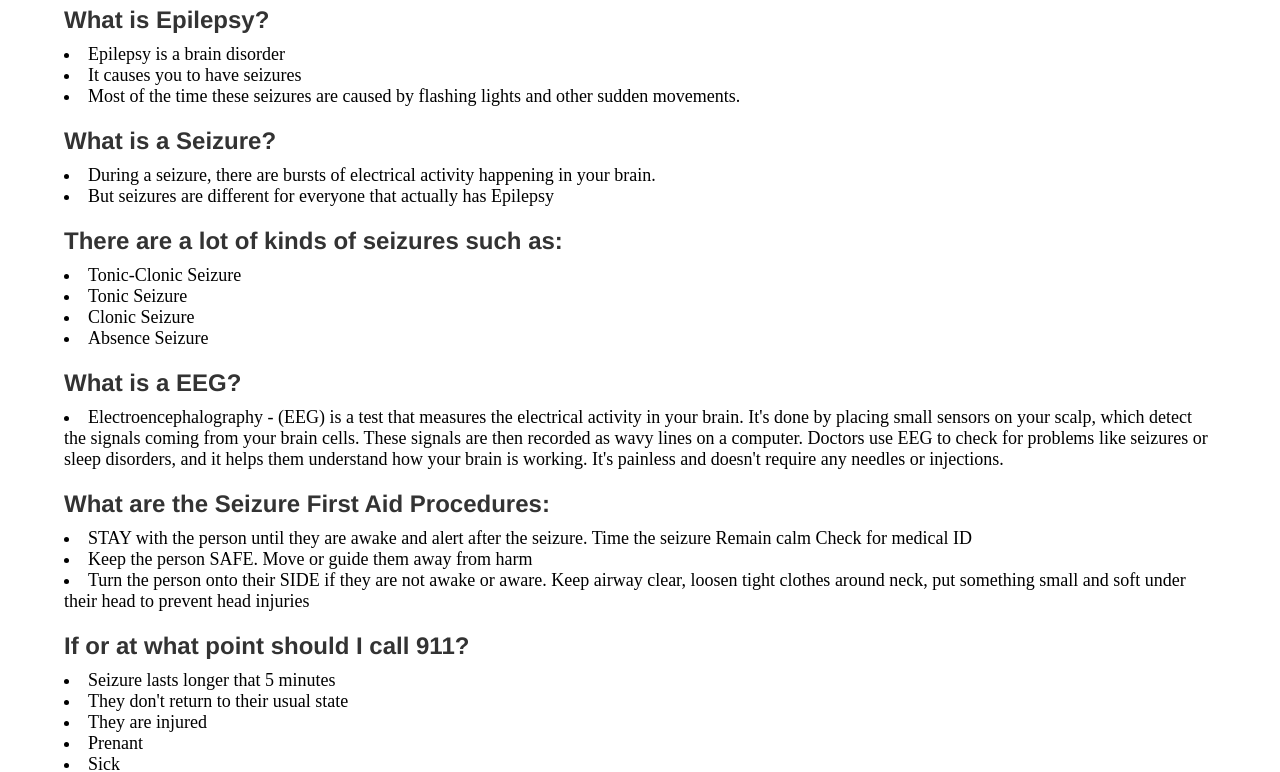
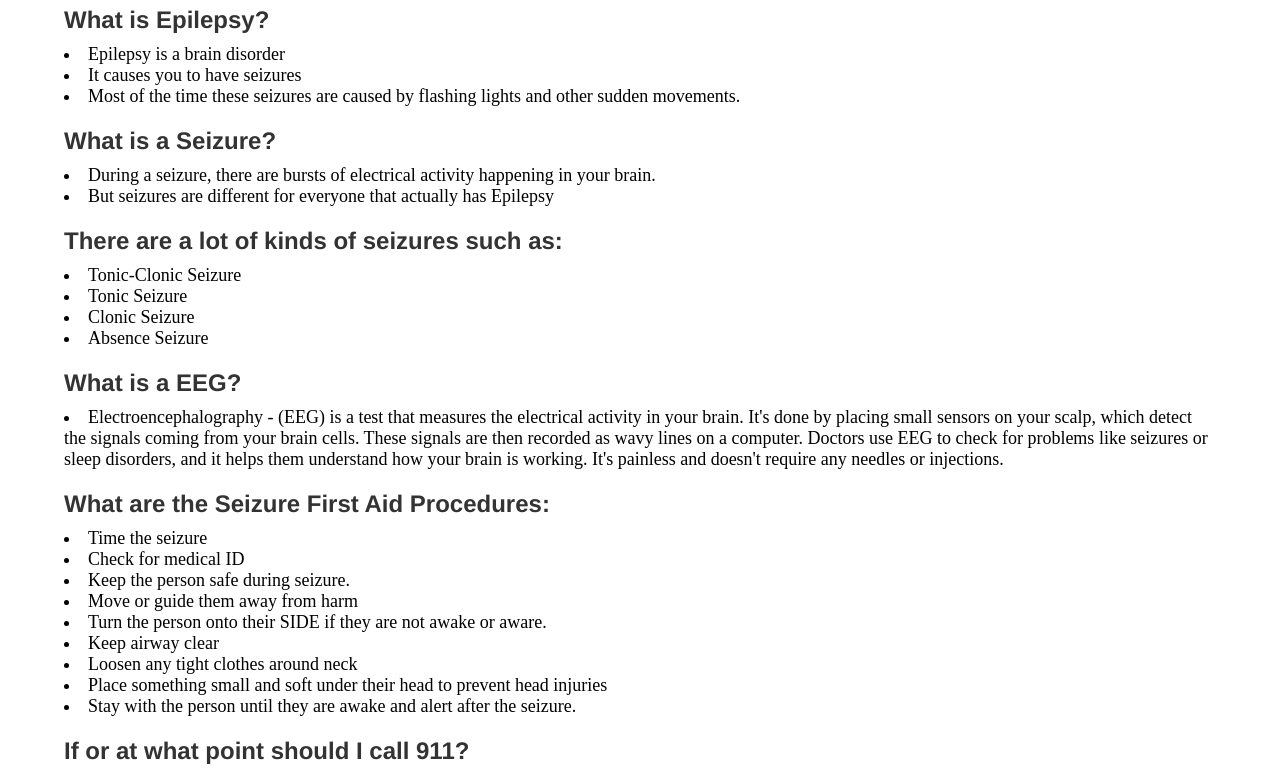
Before and after one commit to 25bray/25bray.github.io, a plain HTML site: page Team/index.html in a window 1280 px wide. Shown: the part 149-921 px from the top of the page. Drawn offline with Linux system fonts and the light colour scheme.

Commit message:
updated seizure stuff

```diff
--- a/Team/index.html
+++ b/Team/index.html
@@ -52,11 +52,15 @@
             painless and doesn't require any needles or injections.
         </li>
         <h2>What are the Seizure First Aid Procedures:</h2>
-        <li>STAY with the person until they are awake and alert after the seizure. Time the seizure Remain calm Check
-            for medical ID</li>
-        <li>Keep the person SAFE. Move or guide them away from harm</li>
-        <li>Turn the person onto their SIDE if they are not awake or aware.
-            Keep airway clear, loosen tight clothes around neck, put something small and soft under their head to prevent head injuries</li>
+        <li>Time the seizure</li>
+        <li>Check for medical ID</li>
+        <li>Keep the person safe during seizure.</li>
+        <li>Move or guide them away from harm</li>
+        <li>Turn the person onto their SIDE if they are not awake or aware.</li>
+        <li>Keep airway clear
+        <li>Loosen any tight clothes around neck</li>
+        <li>Place something small and soft under their head to prevent head injuries</li>
+        <li>Stay with the person until they are awake and alert after the seizure.</li>
         <h2>If or at what point should I call 911?</h2>
         <li>Seizure lasts longer that 5 minutes</li>
         <li>They don't return to their usual state</li>
@@ -74,7 +78,7 @@
         <p>Rescue Medications can be given if prescribed by a health care professional</p>
 
         <h2>What is the color for Epilepsy</h2>
-        <p>Purple is the color for Epilepsy</p>
+        <li>Purple is the color for Epilepsy</li>
     </main>
     <footer>
         <hr>
```
Lines whose indentation alone changed are shown as unchanged.
